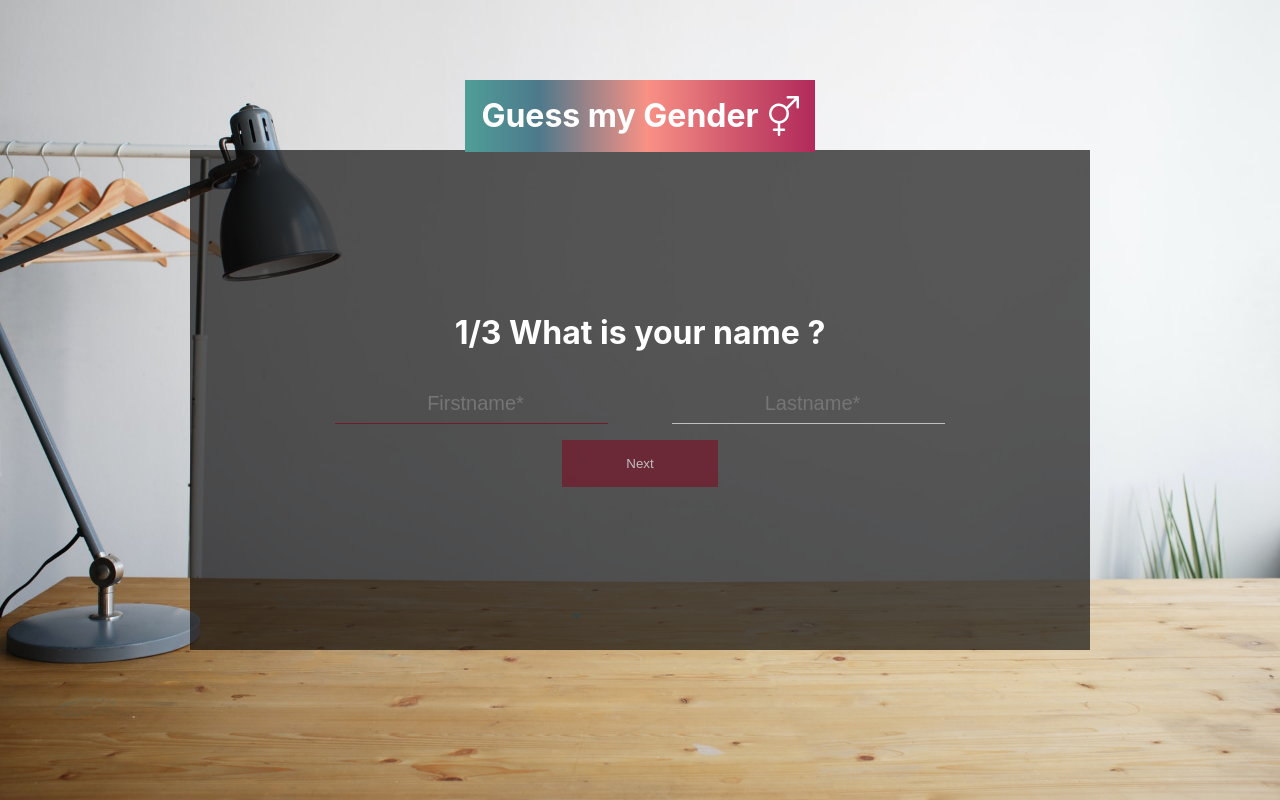
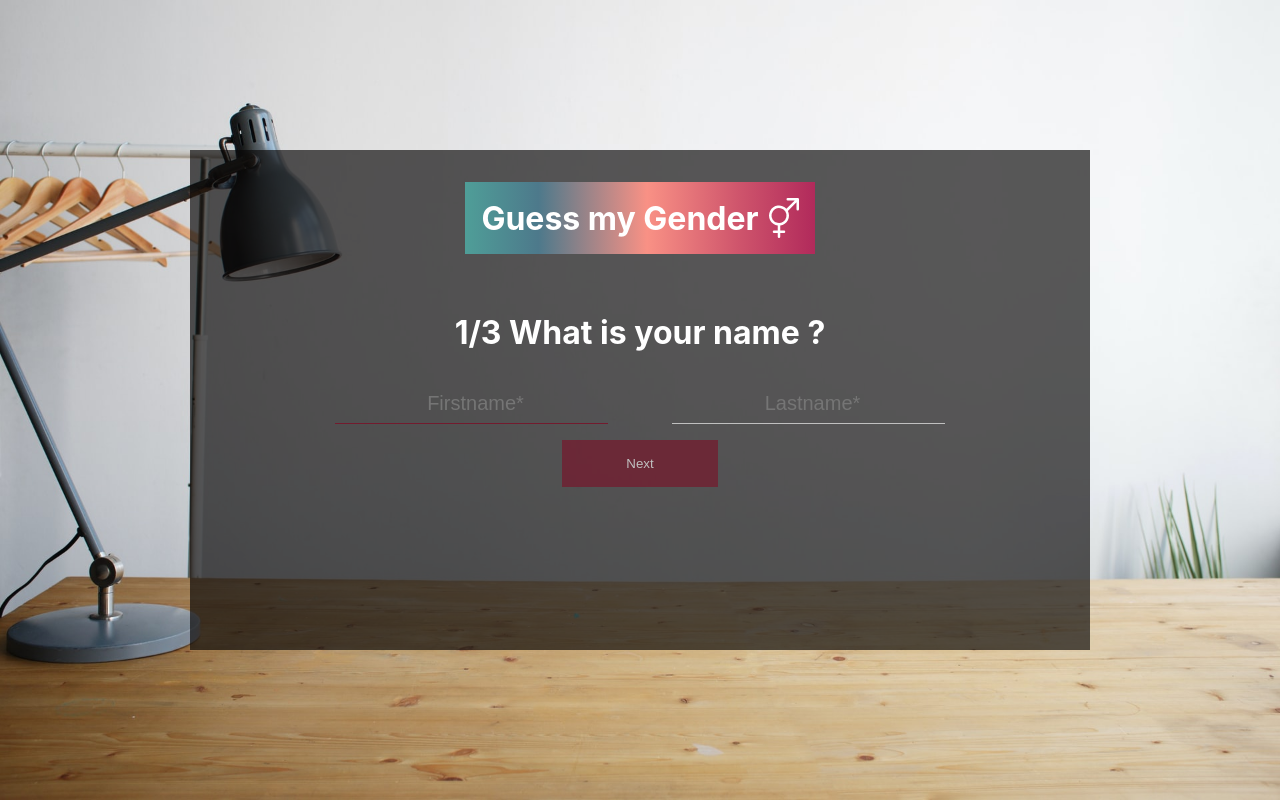
Before and after one commit to jsebbari/Guess-my-gender, a React (Create React App) app: page / in a window 1280 px wide. Built offline with nearby package versions, Linux system fonts and the light colour scheme.

Commit message:
change logo size

```diff
--- a/src/App.js
+++ b/src/App.js
@@ -40,8 +40,9 @@ const backStep =() => {
 
   return (
     <div className="App">
-    <Logo/>
+
       <div className="forms-container">
+      <Logo/>
      { formToDisplay>0&& <BsArrowLeftSquareFill size={40} color="silver" className="back-button" onClick ={backStep}/>}
         <h1 className='title-form'>{titleGenerator(formToDisplay)}</h1>
         { formToDisplay===0&& <StepOneForm setFormToDisplay={setFormToDisplay}/> }
--- a/src/components/Logo/Logo.css
+++ b/src/components/Logo/Logo.css
@@ -1,7 +1,10 @@
 .logo {
     position:absolute;
+    display:flex;
+    align-items: center;
+    justify-content: center;
     z-index:3;
-    top:5rem;
+    top:2rem;
     display: flex;
     padding:1rem;
     color:white;
@@ -12,8 +15,9 @@
     .logo{
 
         padding:.2rem;
-        font-size: small;
+        font-size:x-small;
         top:2rem;
         right:1rem;
+
     }
 }
```
